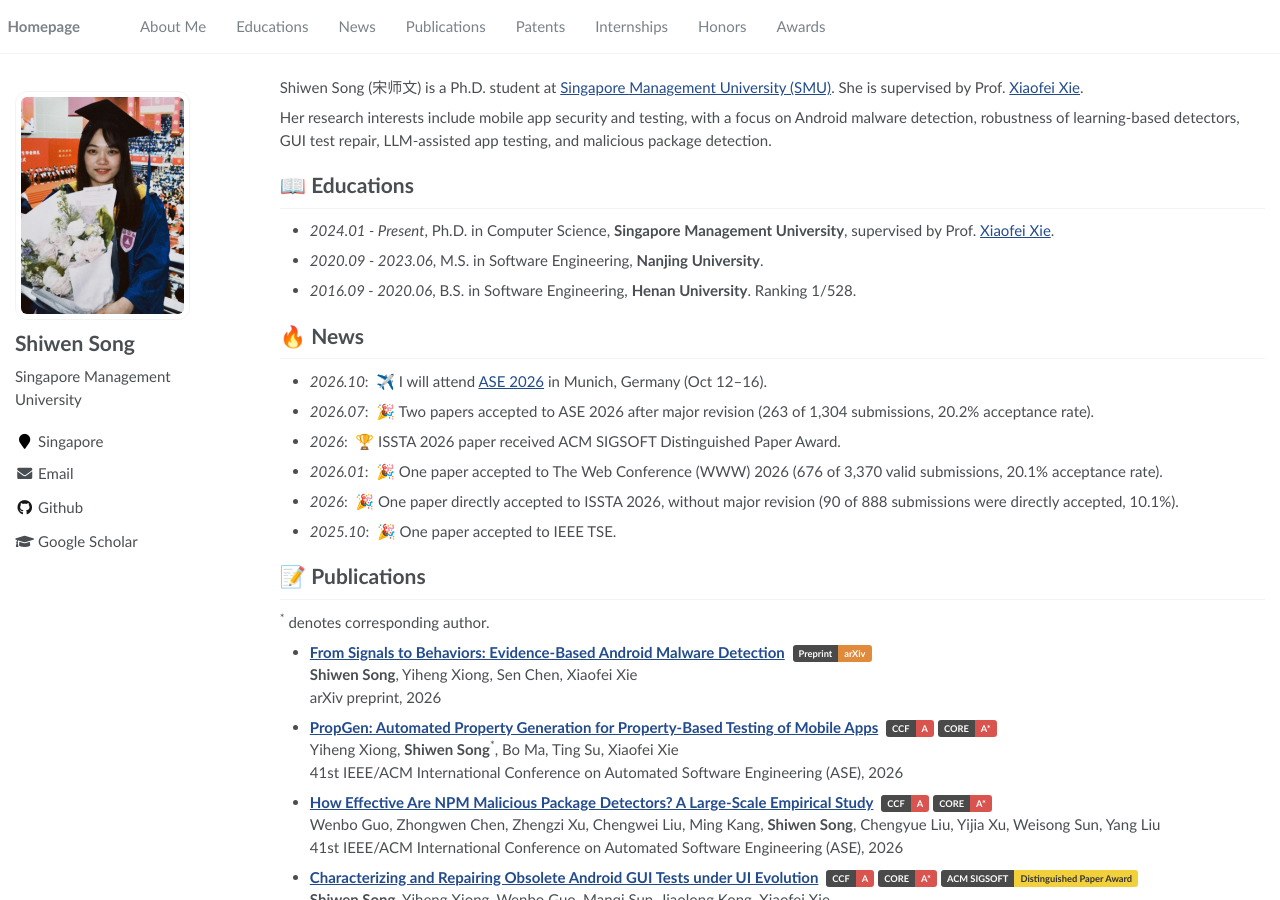
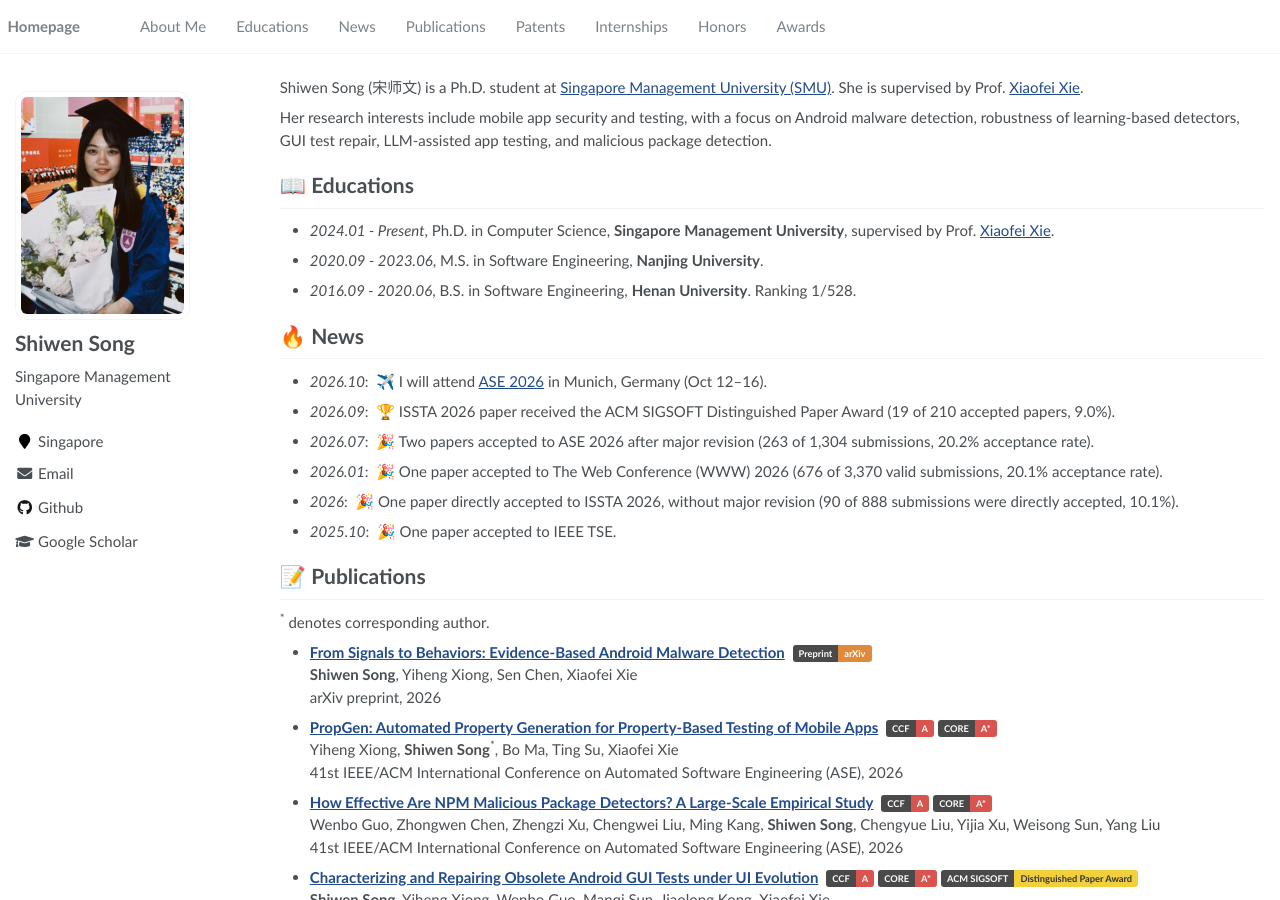
Before and after one commit to shiwen-song/shiwen-song.github.io, a Jekyll site: the page built from _pages/about.md, in a window 1280 px wide and 900 px high. Built offline with Jekyll 4.4.1, drawn with Linux system fonts in a browser that asks for light colours.

Commit message:
News: ISSTA Distinguished Paper Award with date and ratio
Co-Authored-By: Claude Sonnet 5.5 <noreply@anthropic.com>

```diff
--- a/_pages/about.md
+++ b/_pages/about.md
@@ -28,8 +28,8 @@ Her research interests include mobile app security and testing, with a focus on
 
 # 🔥 News
 - *2026.10*: &nbsp;✈️ I will attend [ASE 2026](https://conf.researchr.org/home/ase-2026) in Munich, Germany (Oct 12–16).
+- *2026.09*: &nbsp;🏆 ISSTA 2026 paper received the ACM SIGSOFT Distinguished Paper Award (19 of 210 accepted papers, 9.0%).
 - *2026.07*: &nbsp;🎉 Two papers accepted to ASE 2026 after major revision (263 of 1,304 submissions, 20.2% acceptance rate).
-- *2026*: &nbsp;🏆 ISSTA 2026 paper received ACM SIGSOFT Distinguished Paper Award.
 - *2026.01*: &nbsp;🎉 One paper accepted to The Web Conference (WWW) 2026 (676 of 3,370 valid submissions, 20.1% acceptance rate).
 - *2026*: &nbsp;🎉 One paper directly accepted to ISSTA 2026, without major revision (90 of 888 submissions were directly accepted, 10.1%).
 - *2025.10*: &nbsp;🎉 One paper accepted to IEEE TSE.
```
